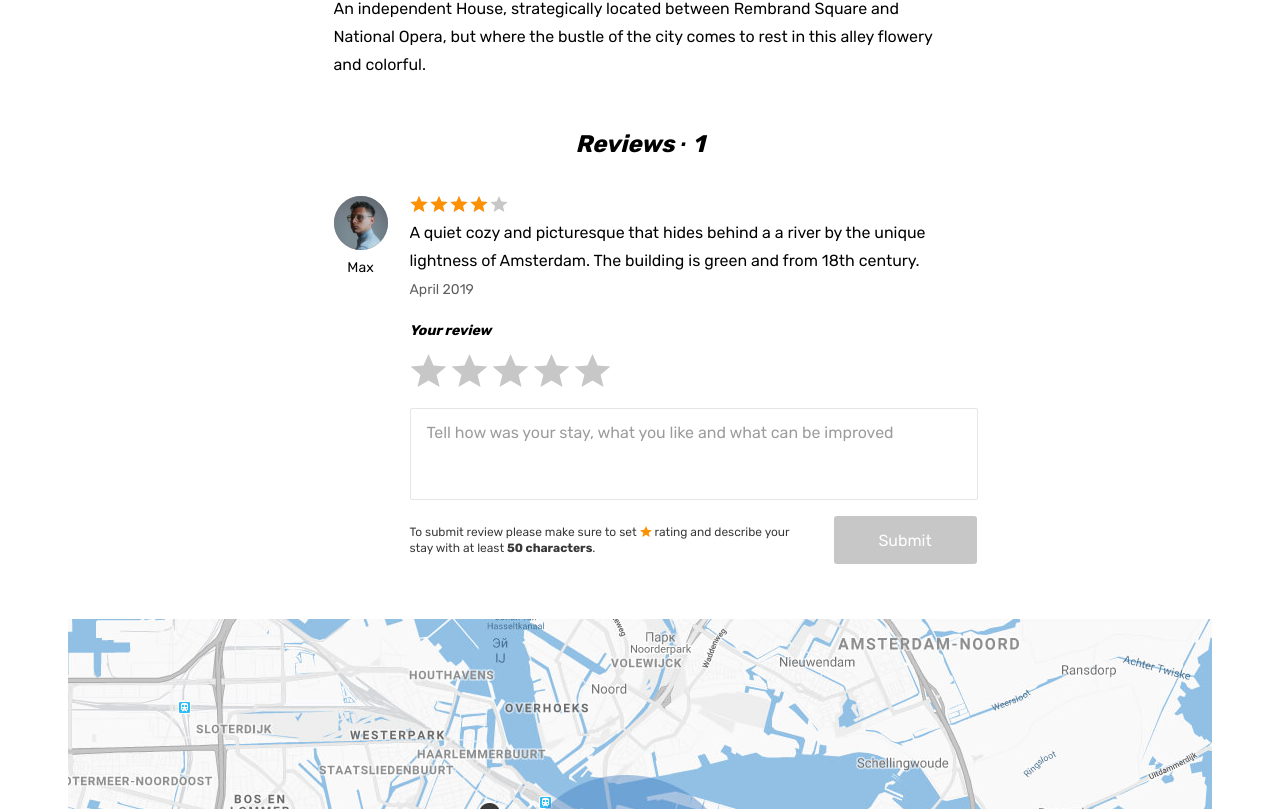
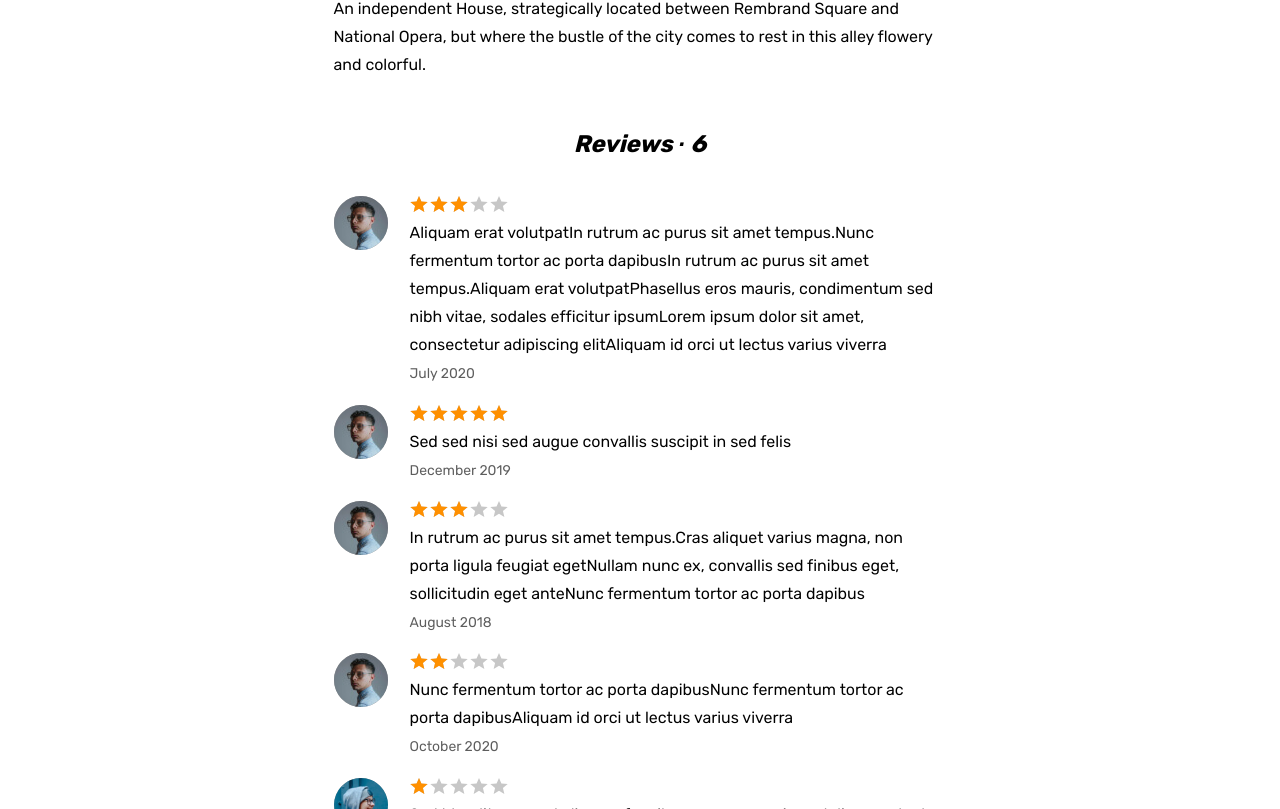
Before and after one commit to levallevchenko/Six-Cities, a React app: page /offer/1 in a window 1280 px wide. Shown: the part 1251-2060 px from the top of the page. Built offline with nearby package versions, Linux system fonts and the light colour scheme.

Commit message:
Добавит отзывы

```diff
--- a/package.json
+++ b/package.json
@@ -25,6 +25,7 @@
     "node": ">=12.0.0"
   },
   "dependencies": {
+    "dayjs": "1.10.4",
     "nanoid": "3.1.20",
     "prop-types": "15.7.2",
     "react": "16.14.0",
--- a/src/components/app/app.jsx
+++ b/src/components/app/app.jsx
@@ -9,7 +9,7 @@ import NotFound from '../not-found/not-found';
 
 
 const App = (props) => {
-  const {placesCount, offers, CardType} = props;
+  const {placesCount, offers, reviews, CardType} = props;
 
   return (
     <BrowserRouter>
@@ -18,7 +18,7 @@ const App = (props) => {
           <Main placesCount={placesCount} offers = {offers} CardType = {CardType.MAIN} />
         </Route>
         <Route exact path="/offer/:id">
-          <Room offers = {offers} />
+          <Room offers = {offers} reviews = {reviews} />
         </Route>
         <Route exact path="/login">
           <Login />
--- /dev/null
+++ b/src/components/review-list/review-list.jsx
@@ -0,0 +1,23 @@
+import React from 'react';
+import {nanoid} from 'nanoid';
+import {reviewPropTypes} from '../../prop-types/review';
+import Review from '../review/review';
+
+const ReviewList = (props) => {
+  const {reviews} = props;
+
+  const reviewsCount = reviews.length;
+
+  return (
+    <React.Fragment>
+      <h2 className="reviews__title">Reviews · <span className="reviews__amount">{reviewsCount}</span></h2>
+      <ul className="reviews__list">
+        {reviews.map((review) => <Review key={nanoid()} review={review} />)}
+      </ul>
+    </React.Fragment>
+  );
+};
+
+ReviewList.propTypes = reviewPropTypes;
+
+export default ReviewList;
--- /dev/null
+++ b/src/components/review/review.jsx
@@ -0,0 +1,42 @@
+import React from 'react';
+import dayjs from 'dayjs';
+import {reviewPropTypes} from '../../prop-types/review';
+
+const Review = (props) => {
+
+  const {review} = props;
+  const {user, comment, date, rating} = review;
+
+  const formatDate = dayjs(date).format(`MMMM YYYY`);
+
+  const ratingStarWidth = `${Math.round(rating) * 20}%`;
+
+  return (
+    <li className="reviews__item">
+      <div className="reviews__user user">
+        <div className="reviews__avatar-wrapper user__avatar-wrapper">
+          <img className="reviews__avatar user__avatar" src={user.avatarUrl} width={54} height={54} alt="Reviews avatar" />
+        </div>
+        <span className="reviews__user-name">
+          {user.userName}
+        </span>
+      </div>
+      <div className="reviews__info">
+        <div className="reviews__rating rating">
+          <div className="reviews__stars rating__stars">
+            <span style={{width: ratingStarWidth}} />
+            <span className="visually-hidden">Rating</span>
+          </div>
+        </div>
+        <p className="reviews__text">
+          {comment}
+        </p>
+        <time className="reviews__time" dateTime="">{formatDate}</time>
+      </div>
+    </li>
+  );
+};
+
+Review.propTypes = reviewPropTypes;
+
+export default Review;
--- a/src/components/room/room.jsx
+++ b/src/components/room/room.jsx
@@ -2,9 +2,10 @@ import React from 'react';
 import {Link} from 'react-router-dom';
 import {nanoid} from 'nanoid';
 import {offerPropTypes} from '../../prop-types/offer';
+import ReviewList from '../review-list/review-list';
 
 const Room = (props) => {
-  const {offers} = props;
+  const {offers, reviews} = props;
   const id = window.location.pathname.slice(-1);
   const offer = offers[id];
   const {hotelName, rating, offerType, bedrooms, maxAdults, price, goods, host, description, isFavorite, isPremium} = offer;
@@ -137,31 +138,7 @@ const Room = (props) => {
                 </div>
               </div>
               <section className="property__reviews reviews">
-                <h2 className="reviews__title">Reviews · <span className="reviews__amount">1</span></h2>
-                <ul className="reviews__list">
-                  <li className="reviews__item">
-                    <div className="reviews__user user">
-                      <div className="reviews__avatar-wrapper user__avatar-wrapper">
-                        <img className="reviews__avatar user__avatar" src="img/avatar-max.jpg" width={54} height={54} alt="Reviews avatar" />
-                      </div>
-                      <span className="reviews__user-name">
-                        Max
-                      </span>
-                    </div>
-                    <div className="reviews__info">
-                      <div className="reviews__rating rating">
-                        <div className="reviews__stars rating__stars">
-                          <span style={{width: `80%`}} />
-                          <span className="visually-hidden">Rating</span>
-                        </div>
-                      </div>
-                      <p className="reviews__text">
-                        A quiet cozy and picturesque that hides behind a a river by the unique lightness of Amsterdam. The building is green and from 18th century.
-                      </p>
-                      <time className="reviews__time" dateTime="2019-04-24">April 2019</time>
-                    </div>
-                  </li>
-                </ul>
+                <ReviewList reviews={reviews} />
                 <form className="reviews__form form" action="#" method="post">
                   <label className="reviews__label form__label" htmlFor="review">Your review</label>
                   <div className="reviews__rating-form form__rating">
--- a/src/index.js
+++ b/src/index.js
@@ -2,6 +2,7 @@ import React from 'react';
 import ReactDOM from 'react-dom';
 import App from './components/app/app';
 import {offers} from '../src/mocks/offers';
+import {reviews} from '../src/mocks/reviews';
 
 const Setting = {
   PLACES_COUNT: 312
@@ -14,7 +15,7 @@ const CardType = {
 
 ReactDOM.render(
     <App
-      placesCount={Setting.PLACES_COUNT} offers = {offers} CardType = {CardType}
+      placesCount={Setting.PLACES_COUNT} offers = {offers} reviews = {reviews} CardType = {CardType}
     />,
     document.querySelector(`#root`)
 );
--- /dev/null
+++ b/src/mocks/data.js
@@ -0,0 +1,83 @@
+export const OFFER_COUNT = 8;
+
+export const maxCountData = {
+  IMAGE_ID: 3,
+  BEDROOMS_COUNT: 7,
+  DESCRIPTION_COUNT: 9,
+  GOODS_COUNT: 10,
+  ADULTS_COUNT: 8,
+  RATING_VALUE: 5,
+  PRICE_VALUE: 1000,
+  REVIEW_COUNT: 0,
+};
+
+export const minCountData = {
+  IMAGE_ID: 1,
+  BEDROOMS_COUNT: 1,
+  DESCRIPTION_COUNT: 1,
+  GOODS_COUNT: 2,
+  ADULTS_COUNT: 1,
+  RATING_VALUE: 1,
+  PRICE_VALUE: 50,
+  REVIEW_COUNT: 10,
+};
+
+export const hotelNames = [
+  `Beautiful & luxurious apartment at great location`,
+  `Wood and stone place`,
+  `Canal View Prinsengracht`,
+  `The Joshua Tree`,
+  `The Pondhouse - A Magical`,
+  `Waterfront with extraordinary view`,
+  `House in countryside`
+];
+
+export const cityNames = [
+  `Paris`,
+  `Cologne`,
+  `Brussels`,
+  `Amsterdam`,
+  `Hamburg`,
+  `Dusseldorf`
+];
+
+export const descriptionString = `Lorem ipsum dolor sit amet, consectetur adipiscing elit. Cras aliquet varius magna, non porta ligula feugiat eget. Fusce tristique felis at fermentum pharetra. Aliquam id orci ut lectus varius viverra. Nullam nunc ex, convallis sed finibus eget, sollicitudin eget ante. Phasellus eros mauris, condimentum sed nibh vitae, sodales efficitur ipsum. Sed blandit, eros vel aliquam faucibus, purus ex euismod diam, eu luctus nunc ante ut dui. Sed sed nisi sed augue convallis suscipit in sed felis. Aliquam erat volutpat. Nunc fermentum tortor ac porta dapibus. In rutrum ac purus sit amet tempus.`;
+
+export const descriptionArray = descriptionString.split(`. `);
+
+export const goodsArray = [
+  `Wi-Fi`,
+  `Washing machine`,
+  `Towels`,
+  `Heating`,
+  `Coffee machine`,
+  `Baby seat`,
+  `Kitchen`,
+  `Dishwasher`,
+  `Cabel TV`,
+  `Fridge`
+];
+
+export const userNames = [
+  `Angelina`,
+  `Max`,
+  `Mat`,
+  `Andy`,
+  `Alex`,
+  `Sandra`,
+  `Denis`,
+  `Jack`,
+  `James`
+];
+
+export const avatarNames = [
+  `Angelina`,
+  `Max`,
+];
+
+export const offerTypes = [
+  `room`,
+  `hotel`,
+  `house`,
+  `apartment`
+];
--- a/src/mocks/offers.js
+++ b/src/mocks/offers.js
@@ -1,89 +1,14 @@
 import {getRandomInteger, getRandomBoolean, generateRandomArray, getRandomNumber, getElementFromArray} from '../utils';
-
-const OFFER_COUNT = 8;
-const IMAGE_MIN_ID = 1;
-const IMAGE_MAX_ID = 3;
-const BEDROOMS_MIN_COUNT = 1;
-const BEDROOMS_MAX_COUNT = 7;
-const DESCRIPTION_MIN_COUNT = 1;
-const DESCRIPTION_MAX_COUNT = 9;
-const GOODS_MIN_COUNT = 2;
-const GOODS_MAX_COUNT = 10;
-const ADULTS_MIN_COUNT = 1;
-const ADULTS_MAX_COUNT = 8;
-const RATING_MIN_VALUE = 1;
-const RATING_MAX_VALUE = 5;
-const PRICE_MIN_VALUE = 50;
-const PRICE_MAX_VALUE = 1000;
-
-const hotelNames = [
-  `Beautiful & luxurious apartment at great location`,
-  `Wood and stone place`,
-  `Canal View Prinsengracht`,
-  `The Joshua Tree`,
-  `The Pondhouse - A Magical`,
-  `Waterfront with extraordinary view`,
-  `House in countryside`
-];
-
-const cityNames = [
-  `Paris`,
-  `Cologne`,
-  `Brussels`,
-  `Amsterdam`,
-  `Hamburg`,
-  `Dusseldorf`
-];
-
-const descriptionString = `Lorem ipsum dolor sit amet, consectetur adipiscing elit. Cras aliquet varius magna, non porta ligula feugiat eget. Fusce tristique felis at fermentum pharetra. Aliquam id orci ut lectus varius viverra. Nullam nunc ex, convallis sed finibus eget, sollicitudin eget ante. Phasellus eros mauris, condimentum sed nibh vitae, sodales efficitur ipsum. Sed blandit, eros vel aliquam faucibus, purus ex euismod diam, eu luctus nunc ante ut dui. Sed sed nisi sed augue convallis suscipit in sed felis. Aliquam erat volutpat. Nunc fermentum tortor ac porta dapibus. In rutrum ac purus sit amet tempus.`;
-
-const descriptionArray = descriptionString.split(`. `);
-
-const goodsArray = [
-  `Wi-Fi`,
-  `Washing machine`,
-  `Towels`,
-  `Heating`,
-  `Coffee machine`,
-  `Baby seat`,
-  `Kitchen`,
-  `Dishwasher`,
-  `Cabel TV`,
-  `Fridge`
-];
-
-const userNames = [
-  `Angelina`,
-  `Max`,
-  `Mat`,
-  `Andy`,
-  `Alex`,
-  `Sandra`,
-  `Denis`,
-  `Jack`,
-  `James`
-];
-
-const avatarNames = [
-  `Angelina`,
-  `Max`,
-];
-
-const offerTypes = [
-  `room`,
-  `hotel`,
-  `house`,
-  `apartment`
-];
+import {OFFER_COUNT, minCountData, maxCountData, hotelNames, cityNames, descriptionArray, avatarNames, goodsArray, userNames, offerTypes} from './data';
 
 export const generateOffer = (index) => {
-  const previewId = getRandomInteger(IMAGE_MIN_ID, IMAGE_MAX_ID);
-  const bedrooms = getRandomInteger(BEDROOMS_MIN_COUNT, BEDROOMS_MAX_COUNT);
+  const previewId = getRandomInteger(minCountData.IMAGE_ID, maxCountData.IMAGE_ID);
+  const bedrooms = getRandomInteger(minCountData.BEDROOMS_COUNT, maxCountData.BEDROOMS_COUNT);
   const name = getElementFromArray(cityNames);
-  const description = generateRandomArray(descriptionArray, DESCRIPTION_MIN_COUNT, DESCRIPTION_MAX_COUNT);
-  const goods = generateRandomArray(goodsArray, GOODS_MIN_COUNT, GOODS_MAX_COUNT);
+  const description = generateRandomArray(descriptionArray, minCountData.DESCRIPTION_COUNT, maxCountData.DESCRIPTION_COUNT);
+  const goods = generateRandomArray(goodsArray, minCountData.GOODS_COUNT, maxCountData.GOODS_COUNT);
   const avatarUrl = `img/avatar-${getElementFromArray(avatarNames).toLowerCase()}.jpg`;
-  const userID = getRandomInteger(IMAGE_MIN_ID, IMAGE_MAX_ID);
+  const userId = getRandomInteger(minCountData.IMAGE_ID, maxCountData.IMAGE_ID);
   const isUserPro = getRandomBoolean();
   const userName = getElementFromArray(userNames);
   const hotelId = index;
@@ -92,9 +17,9 @@ export const generateOffer = (index) => {
   const isPremium = getRandomBoolean();
   const hotelImages = previewSrc;
   const hotelName = getElementFromArray(hotelNames);
-  const price = getRandomInteger(PRICE_MIN_VALUE, PRICE_MAX_VALUE);
-  const maxAdults = getRandomInteger(ADULTS_MIN_COUNT, ADULTS_MAX_COUNT);
-  const rating = getRandomNumber(RATING_MIN_VALUE, RATING_MAX_VALUE).toFixed(1);
+  const price = getRandomInteger(minCountData.PRICE_VALUE, maxCountData.PRICE_VALUE);
+  const maxAdults = getRandomInteger(minCountData.ADULTS_COUNT, maxCountData.ADULTS_COUNT);
+  const rating = getRandomNumber(minCountData.RATING_VALUE, maxCountData.RATING_VALUE).toFixed(1);
   const offerType = getElementFromArray(offerTypes);
 
   const offer = {
@@ -106,7 +31,7 @@ export const generateOffer = (index) => {
     goods,
     host: {
       avatarUrl,
-      userID,
+      userId,
       isUserPro,
       userName,
     },
--- /dev/null
+++ b/src/mocks/reviews.js
@@ -0,0 +1,43 @@
+import {getRandomInteger, getRandomBoolean, generateRandomArray, getRandomNumber, getElementFromArray, generateRandomDate} from '../utils';
+import {minCountData, maxCountData, descriptionArray, userNames, avatarNames} from './data';
+
+const DATE_OF_FIRST_REVIEW = `2018, 2, 1`;
+const reviewCount = getRandomInteger(minCountData.REVIEW_COUNT, maxCountData.REVIEW_COUNT);
+
+const generateReview = (index) => {
+  const comment = generateRandomArray(descriptionArray, minCountData.DESCRIPTION_COUNT, maxCountData.DESCRIPTION_COUNT);
+  const date = generateRandomDate(new Date(DATE_OF_FIRST_REVIEW), new Date());
+  const reviewId = index;
+  const rating = getRandomNumber(minCountData.RATING_VALUE, maxCountData.RATING_VALUE).toFixed(1);
+  const avatarUrl = `img/avatar-${getElementFromArray(avatarNames).toLowerCase()}.jpg`;
+  const userId = getRandomInteger(minCountData.IMAGE_ID, maxCountData.IMAGE_ID);
+  const isPro = getRandomBoolean();
+  const name = getElementFromArray(userNames);
+
+  const review = {
+    comment,
+    date,
+    reviewId,
+    rating,
+    user: {
+      avatarUrl,
+      userId,
+      isPro,
+      name
+    }
+  };
+
+  return review;
+};
+
+const generateReviews = () => {
+  const reviews = [];
+  for (let i = 0; i < reviewCount; i++) {
+    const review = generateReview(i);
+    reviews.push(review);
+  }
+
+  return reviews;
+};
+
+export const reviews = generateReviews();
--- a/src/prop-types/offer.js
+++ b/src/prop-types/offer.js
@@ -10,7 +10,7 @@ export const offerPropTypes = {
     goods: PropTypes.arrayOf(PropTypes.string.isRequired),
     host: PropTypes.objectOf(PropTypes.shape({
       avatarUrl: PropTypes.string,
-      userID: PropTypes.number.isRequired,
+      userId: PropTypes.number.isRequired,
       isUserPro: PropTypes.bool.isRequired,
       userName: PropTypes.string.isRequired,
     })),
--- /dev/null
+++ b/src/prop-types/review.js
@@ -0,0 +1,16 @@
+import PropTypes from 'prop-types';
+
+export const reviewPropTypes = {
+  reviews: PropTypes.arrayOf(PropTypes.objectOf(PropTypes.shape({
+    comment: PropTypes.string.isRequired,
+    date: PropTypes.number.isRequired,
+    reviewId: PropTypes.string.isRequired,
+    rating: PropTypes.number.isRequired,
+    user: PropTypes.objectOf(PropTypes.shape({
+      avatarUrl: PropTypes.string.isRequired,
+      userId: PropTypes.number.isRequired,
+      isPro: PropTypes.bool.isRequired,
+      name: PropTypes.string.isRequired
+    }))
+  })))
+};
--- a/src/utils.js
+++ b/src/utils.js
@@ -1,3 +1,5 @@
+import dayjs from "dayjs";
+
 export const getRandomInteger = (a = 0, b = 1) => {
   const lower = Math.ceil(Math.min(a, b));
   const upper = Math.floor(Math.max(a, b));
@@ -18,6 +20,11 @@ export const getRandomNumber = (min, max) => {
   return Math.random() * (max - min) + min;
 };
 
+export const generateRandomDate = function (start, end) {
+  const randomDate = new Date(start.getTime() + Math.random() * (end.getTime() - start.getTime()));
+  return dayjs(randomDate);
+};
+
 export const getElementFromArray = (array) => {
   const randomIndex = getRandomInteger(0, array.length - 1);
 
```
Also changed, not shown: 1 other file (tests, documents, lock files or other folders).
